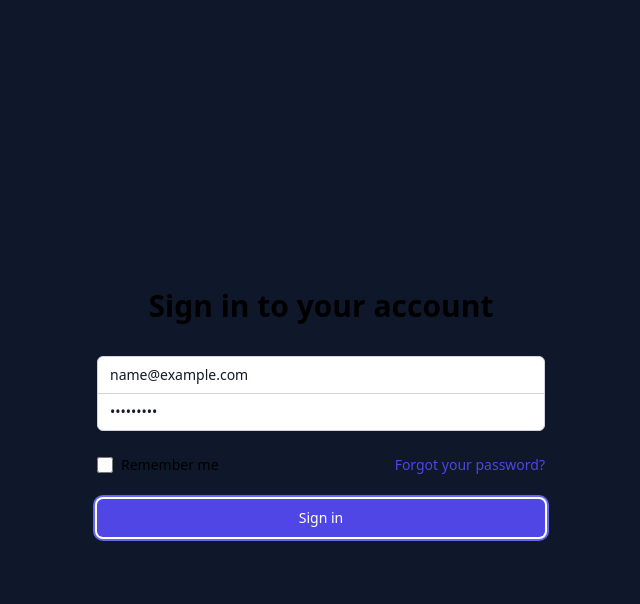
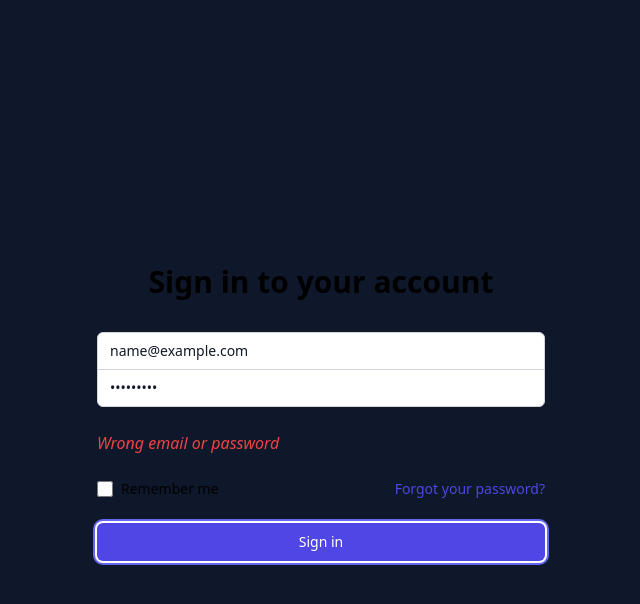
Before and after one commit to vrstep/flagquizgame, a Next.js app: page /login in a window 1280 px wide. Both pictures are taken after typing "name@example.com", "Sample123" into the empty fields and a click on the button "Sign in". Shown: the top 604 px of the page, without its empty margins (319-959 px from the left). Built offline with nearby package versions, Linux system fonts and the light colour scheme; no server answers.

Commit message:
Add error handling

```diff
--- a/pages/login.js
+++ b/pages/login.js
@@ -5,10 +5,15 @@ import { useRouter } from "next/router";
 export default function Login() {
     const [email, setEmail] = useState("");
     const [password, setPassword] = useState("");
+    const [errorMessage, setErrorMessage] = useState("");
     const router = useRouter();
 
     const handleLogin = (e) => {
         e.preventDefault();
+        if (email === "" || password === "") {
+            setErrorMessage("Please fill out all fields");
+            return;
+        }
         const url = "http://localhost/flagsgame/pages/api/login.php";
         let data = new FormData();
         data.append("email", email);
@@ -18,14 +23,15 @@ export default function Login() {
             .post(url, data)
             .then((response) => {
                 if (response.data.status === "success") {
-                    // Change this to the actual response field that indicates success
                     alert("Login successful");
                     router.push("/home");
                 } else {
-                    console.log("Login failed: " + response.data.message); // Change 'message' to the actual response field that contains the error message
+                    setErrorMessage(response.data.message);
                 }
             })
-            .catch((error) => alert(error));
+            .catch((error) => {
+                setErrorMessage("Wrong email or password");
+            });
     };
 
     return (
@@ -36,7 +42,11 @@ export default function Login() {
                         Sign in to your account
                     </h2>
                 </div>
-                <form className="mt-8 space-y-6" onSubmit={handleLogin}>
+                <form
+                    className="mt-8 space-y-6"
+                    onSubmit={handleLogin}
+                    method="POST"
+                >
                     <input type="hidden" name="remember" value="true" />
                     <div className="rounded-md shadow-sm -space-y-px">
                         <div>
@@ -72,7 +82,9 @@ export default function Login() {
                             />
                         </div>
                     </div>
-
+                    {errorMessage && (
+                        <p className="text-red-500 italic">{errorMessage}</p>
+                    )}
                     <div className="flex items-center justify-between">
                         <div className="flex items-center">
                             <input
```
